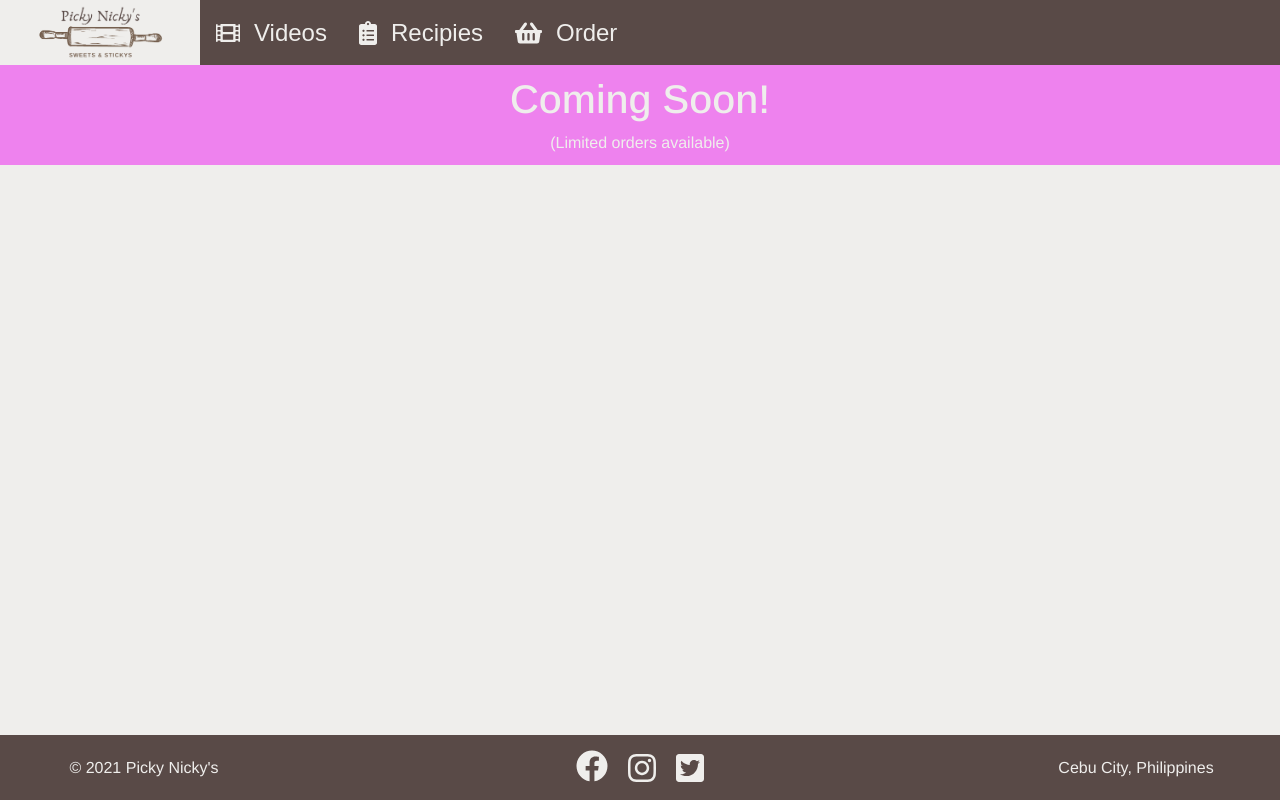
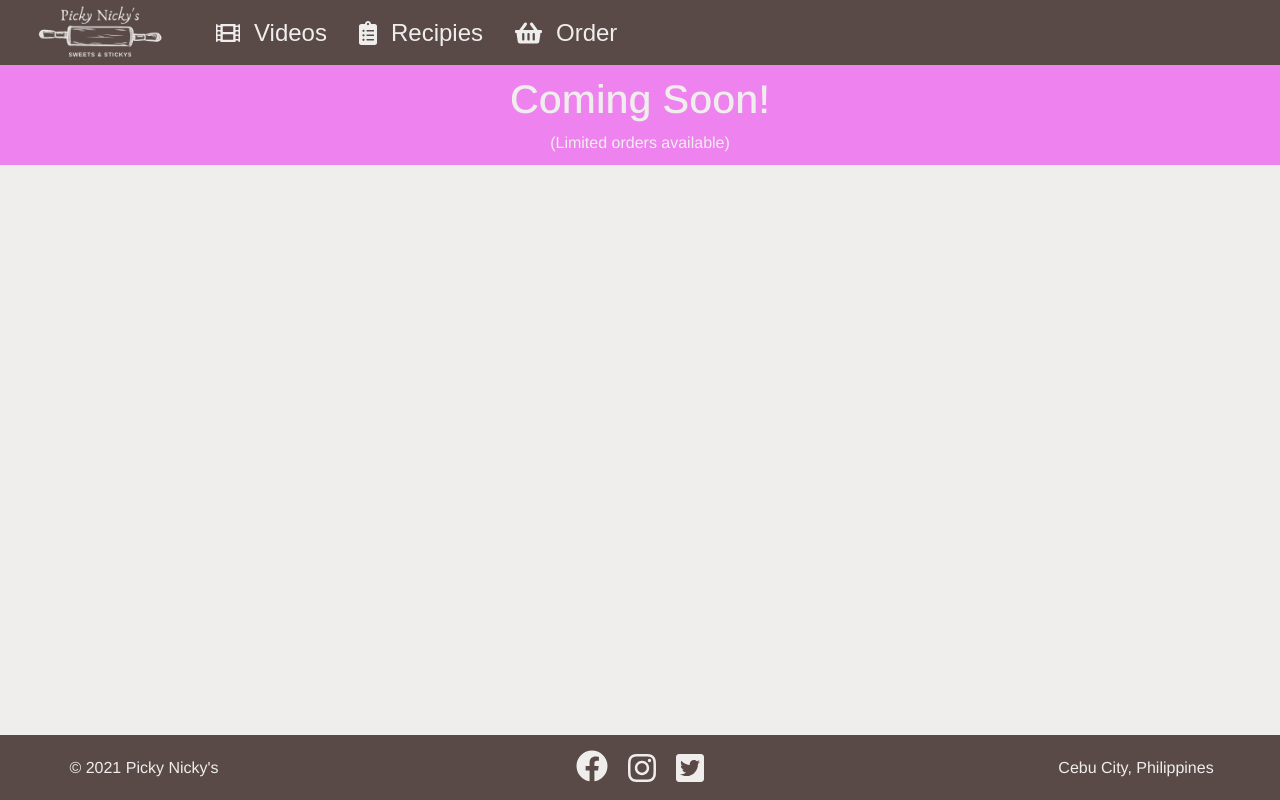
Before and after one commit to Crazyloon/PickyNickys, a React (Create React App) app: page / in a window 1280 px wide. Built offline with nearby package versions, Linux system fonts and the light colour scheme.

Commit message:
fix brand logo

```diff
--- a/src/components/BrandLogo.jsx
+++ b/src/components/BrandLogo.jsx
@@ -3,7 +3,7 @@ import { useLocation } from 'react-router-dom';
 const BrandLogo = () => {
   const location = useLocation();
   const getBrandLogo = () => {
-    return location.pathname === "/" ? `${process.env.PUBLIC_URL}/images/brand_wide.png` : `${process.env.PUBLIC_URL}/images/brand_inverse_wide.png`;
+    return location.pathname === "/PickyNickys" ? `${process.env.PUBLIC_URL}/images/brand_wide.png` : `${process.env.PUBLIC_URL}/images/brand_inverse_wide.png`;
   }
 
   return (
```
